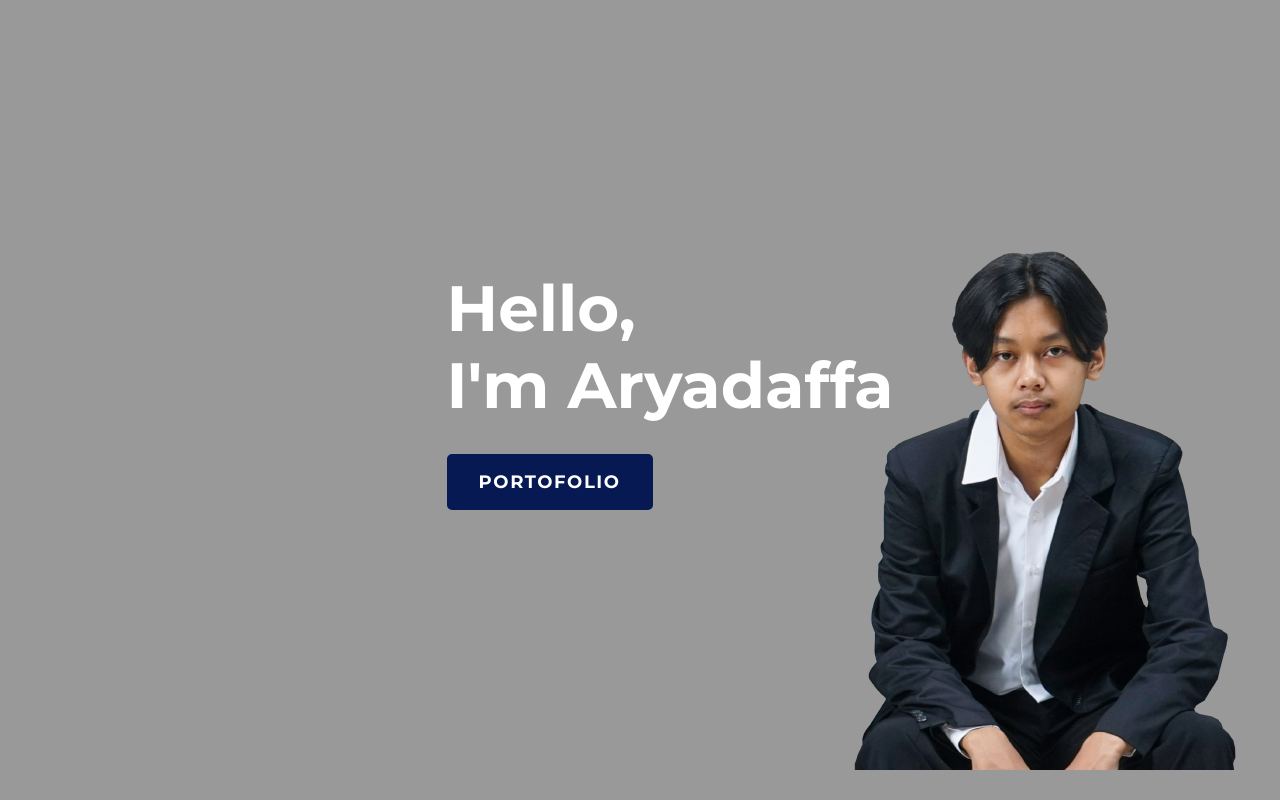
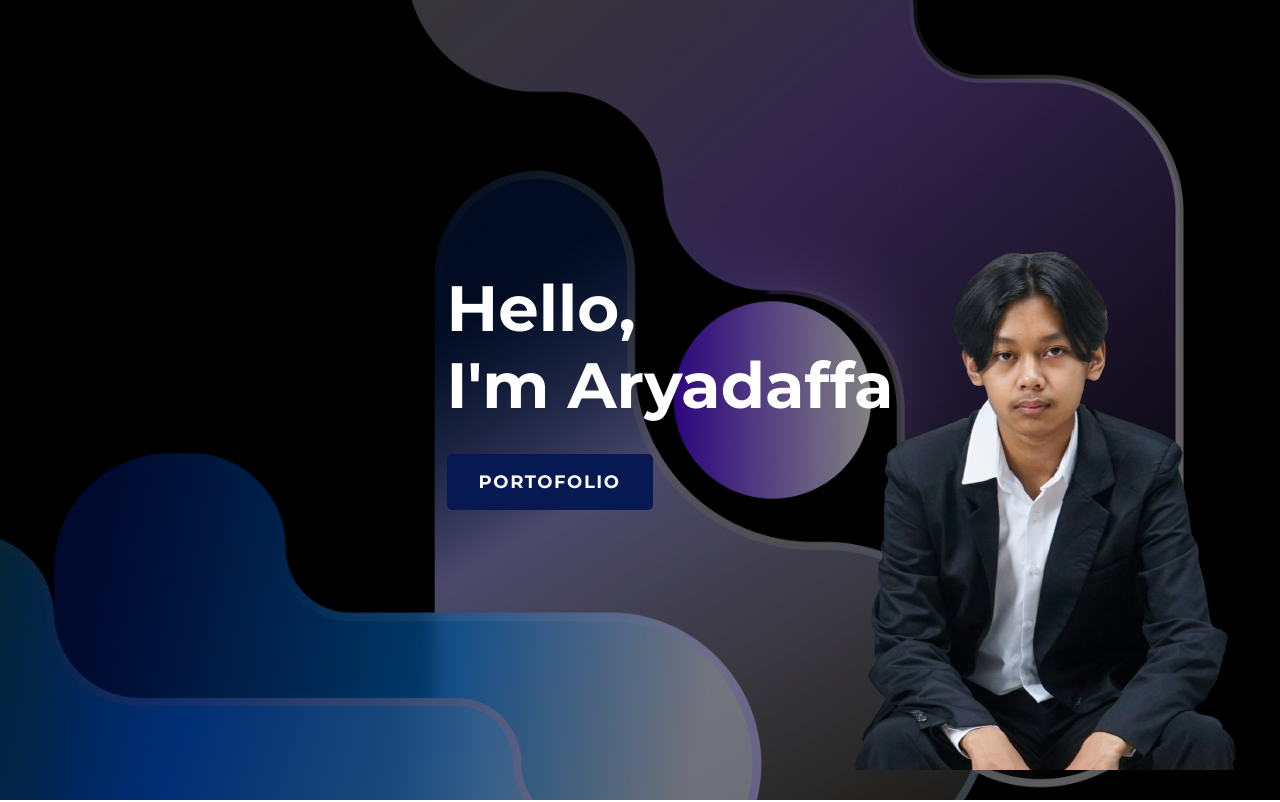
Before and after one commit to FancyLol239/Portofolio, a plain HTML site: page index.html in a window 1280 px wide. Shown: the top 802 px of the page. Drawn offline with Linux system fonts and the light colour scheme.

Commit message:
memperbaharui bg

```diff
--- a/styles/style.css
+++ b/styles/style.css
@@ -71,7 +71,7 @@ a{
 
 /* Hero Section */
 #hero {
-    background-image: url("images/background2.png");
+    background-image: url("../images/background2.png");
     background-size: cover;
     background-position: center;
     position: relative;
```
